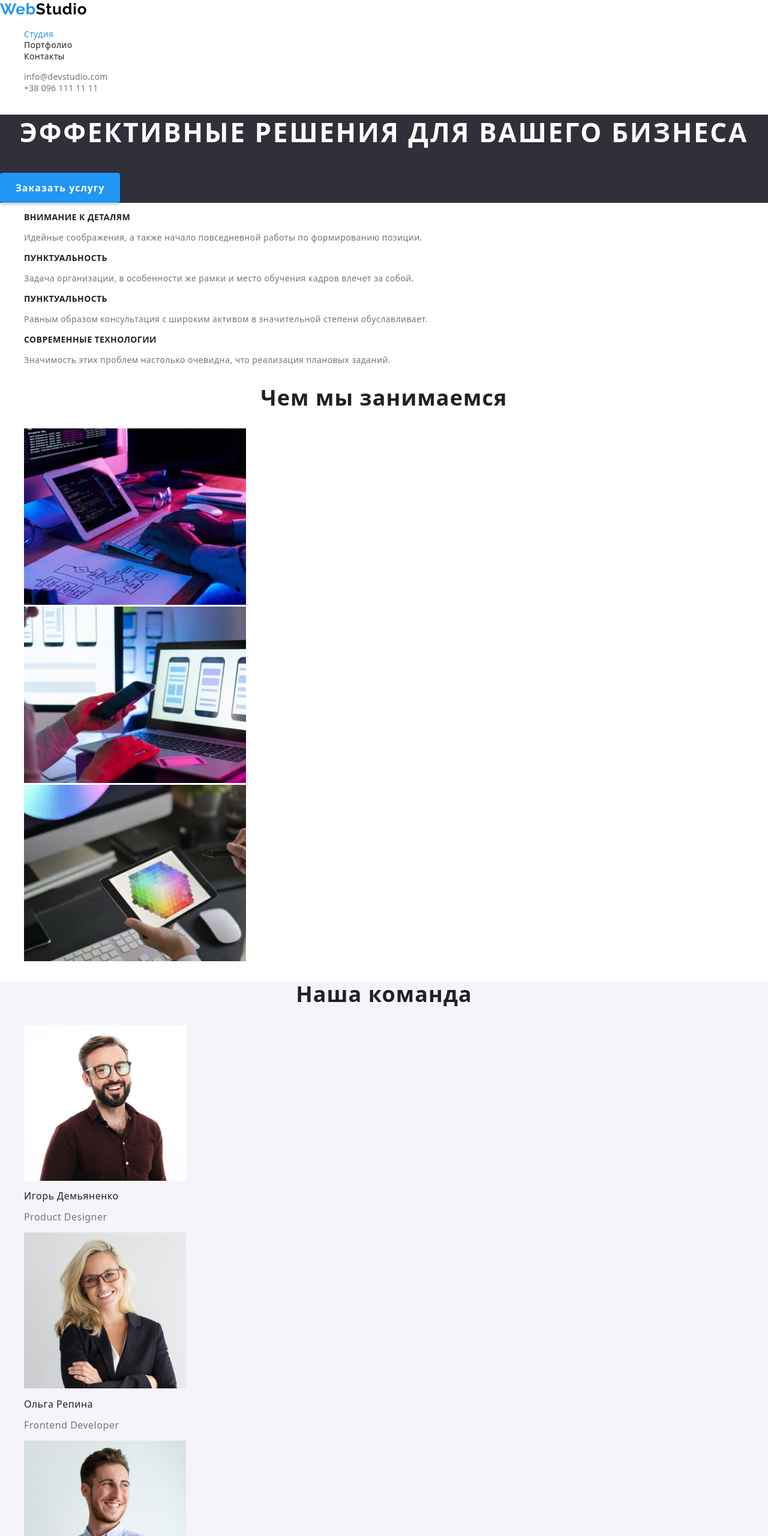
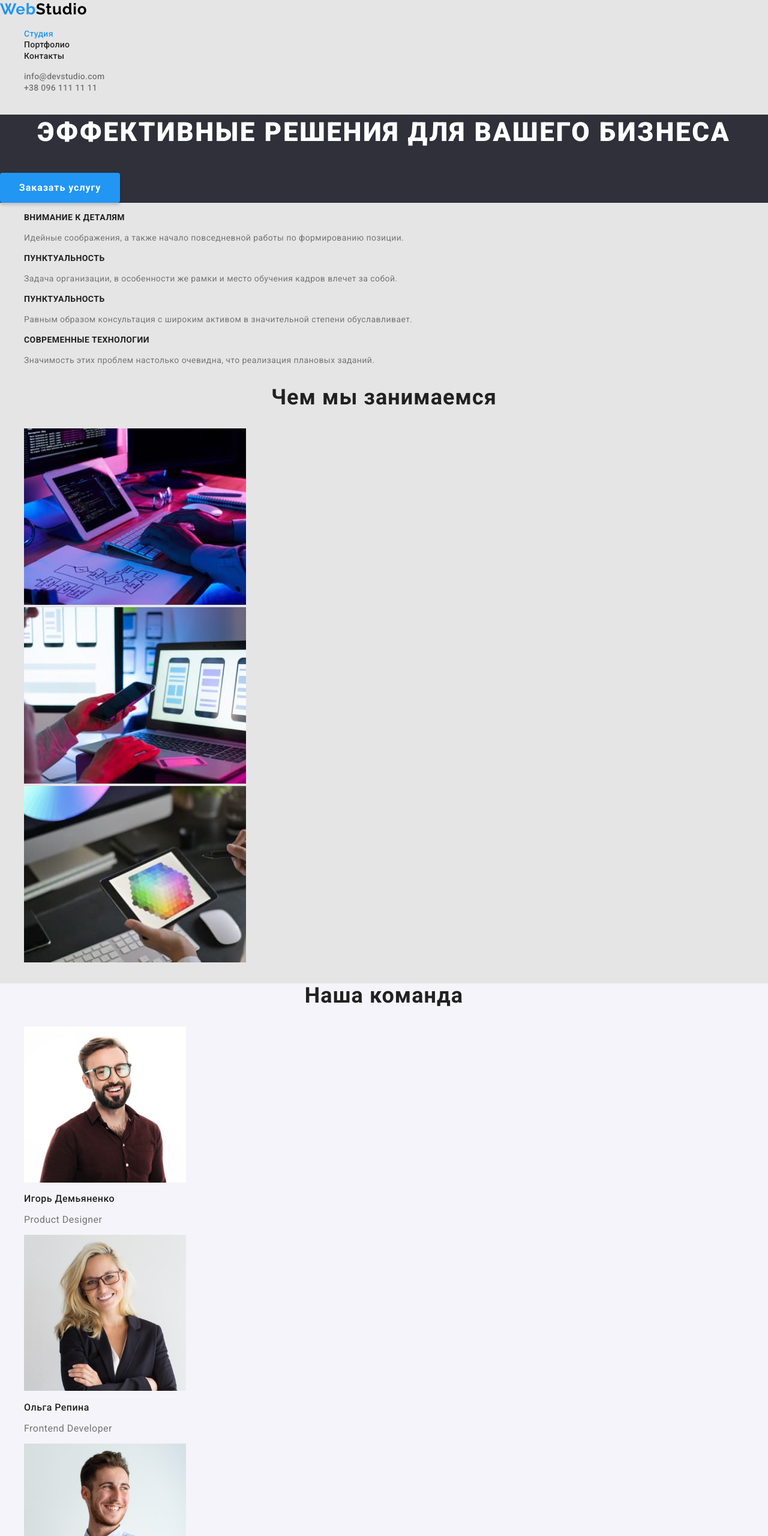
Before and after one commit to AChekov/AChekov-goit-markup-hw-02, a plain HTML site: page index.html in a window 1280 px wide. Shown: the top 2560 px of the page at 60% size. Drawn offline with nearby package versions, Linux system fonts and the light colour scheme.

Commit message:
добавляет body и добавляет цвета через переменные

```diff
--- a/css/styles.css
+++ b/css/styles.css
@@ -3,7 +3,9 @@
   --second-font: "Raleway", sans-serif;
   --main-color: #ffffff;
   --second-color: #2196f3;
+  --bottom-background: #188ce8;
   --text-color: #212121;
+  --second-text-color: #757575;
   --background: #E5E5E5;
   --second-background: #2F303A;
   --team-background: #F5F4FA;
@@ -70,7 +72,7 @@
   font-size: 14px;
   line-height: 1.143em;
   letter-spacing: 0.02em;
-  color: #757575;
+  color: var(--second-text-color);
 }
 .tel-link:focus,
 .tel-link:hover,
@@ -110,7 +112,7 @@
 }
 .hero-button:hover ,
 .hero-button:focus {
-  background-color: #188ce8;
+  background-color: var(--bottom-background);
 }
 /* ==========END HERO========== */
 /* ==========ADVANTAGES========== */
@@ -126,7 +128,7 @@
   font-size: 14px;
   line-height: 1.714em;
   letter-spacing: 0.03em;
-  color: #757575;
+  color: var(--second-text-color);
 }
 /* ==========END ADVANTAGES========== */
 /* ==========WE DOING========== */
@@ -148,7 +150,7 @@
   font-size: 16px;
   line-height: 1.187em;
   letter-spacing: 0.03em;
-  color: #757575;
+  color: var(--second-text-color);
 }
 /* ==========END TEAM==========*/
 .title {
@@ -156,7 +158,7 @@
   font-size: 36px;
   line-height: 1.166em;
   letter-spacing: 0.03em;
-  color: #212121;
+  color: var(--text-color);
 }
 /* ==========FOOTER==========*/
 .footer {
@@ -192,7 +194,7 @@
   line-height: 1.625em;
   letter-spacing: 0.03em;
   cursor: pointer;
-  background-color: #F5F4FA;
+  background-color: var(--team-background);
   color: var(--text-color);
   filter: drop-shadow(0px 4px 4px rgba(0, 0, 0, 0.25));
   border-radius: 4px;
@@ -215,5 +217,5 @@
   font-size: 16px;
   line-height: 1.875em;
   letter-spacing: 0.03em;
-  color: #757575;
+  color: var(--second-text-color);
 }
--- a/index.html
+++ b/index.html
@@ -10,7 +10,7 @@
     <link href="https://fonts.googleapis.com/css2?family=Raleway:wght@700&family=Roboto:wght@400;500;700;900&display=swap" rel="stylesheet">
     <link rel="stylesheet" href="https://cdnjs.cloudflare.com/ajax/libs/modern-normalize/1.0.0/modern-normalize.min.css" integrity="sha512-ISS7cAi1PEhQ8jnbJpJZMd29NlhNj4AWYyLOSp2CE/CsHxTCu+r+t0D2yoJudVrd0/8fTVPUVDzY5Tvli75u/g==" crossorigin="anonymous">
 </head>
-<body>
+<body class="body">
     <header class="header">
         <nav class="navigation">
             <a class="logo-link-light link logo" href="index.html" lang="en">
```
Also changed, not shown: portfolio.html (+1 -1 lines).
